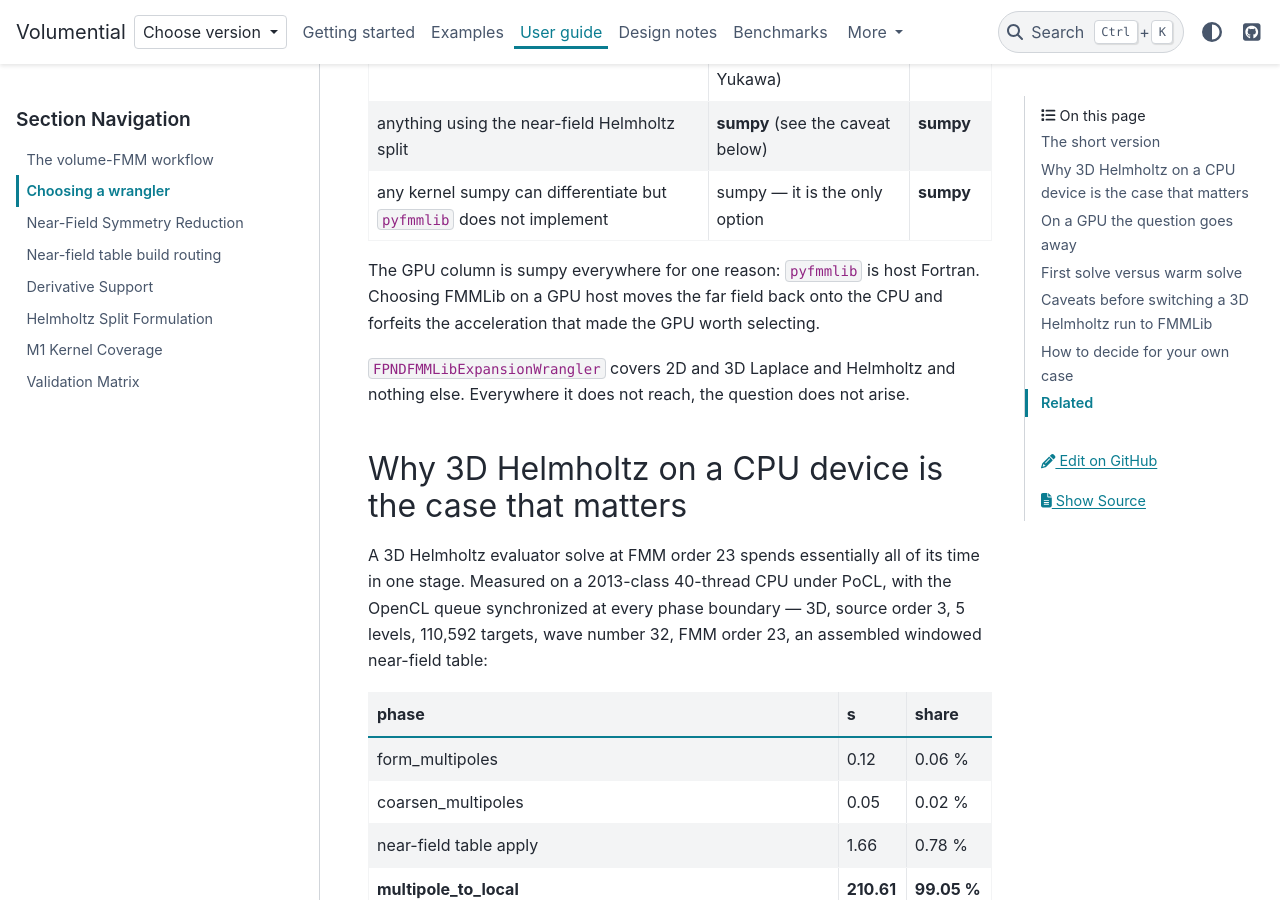
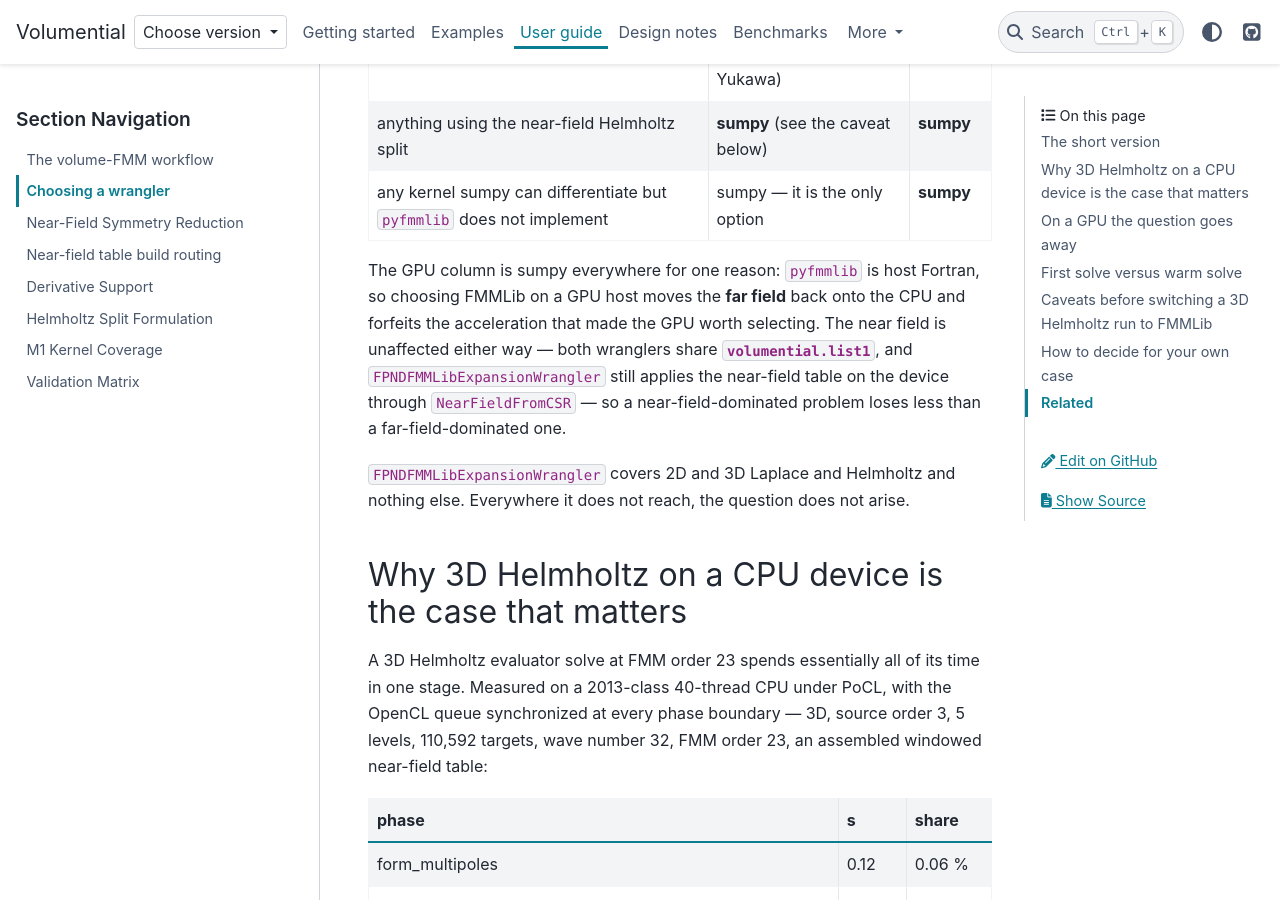
Before and after one commit to xywei/volumential, a Sphinx documentation site: the page built from doc/source/user-guide/choosing-a-wrangler.md, in a window 1280 px wide and 900 px high, scrolled down 662 px. Built offline with Sphinx 7.4.7 and the PyData theme 0.15.4, drawn with Linux system fonts in a browser that asks for light colours; some of the changed text lies outside the part shown.

Commit message:
docs: limit the FMMLib-on-GPU claim to the far field
"`pyfmmlib` is host Fortran and would give the GPU nothing to do" overstated
it.  Only the far-field stages are host Fortran;
`FPNDFMMLibExpansionWrangler.eval_direct_single_out_kernel` still runs
`volumential.list1.NearFieldFromCSR` on the device, which both wranglers
share.  An FMMLib/GPU run is therefore a hybrid that keeps the 18 to 27x
near-field table-apply gain and gives up the far-field one -- so the advice
still holds, but a near-field-dominated problem loses less than the sentence
implied.  Corrected in both places the page says it.

```diff
--- a/doc/source/user-guide/choosing-a-wrangler.md
+++ b/doc/source/user-guide/choosing-a-wrangler.md
@@ -19,8 +19,12 @@ wrong is an order of magnitude rather than a few percent.
 | any kernel sumpy can differentiate but `pyfmmlib` does not implement | sumpy — it is the only option | **sumpy** |
 
 The GPU column is sumpy everywhere for one reason: `pyfmmlib` is host
-Fortran. Choosing FMMLib on a GPU host moves the far field back onto the CPU
-and forfeits the acceleration that made the GPU worth selecting.
+Fortran, so choosing FMMLib on a GPU host moves the **far field** back onto
+the CPU and forfeits the acceleration that made the GPU worth selecting. The
+near field is unaffected either way — both wranglers share
+{mod}`volumential.list1`, and `FPNDFMMLibExpansionWrangler` still applies the
+near-field table on the device through `NearFieldFromCSR` — so a
+near-field-dominated problem loses less than a far-field-dominated one.
 
 `FPNDFMMLibExpansionWrangler` covers 2D and 3D Laplace and Helmholtz and
 nothing else. Everywhere it does not reach, the question does not arise.
@@ -94,8 +98,12 @@ committed CPU row to 2e-6 relative, and the solve's peak device memory is about
 57 GB, so the problem size and the card have to be matched deliberately.
 
 The FFT-based M2L is therefore **not** a bottleneck on a GPU, and there is no
-reason to move a GPU run to FMMLib: `pyfmmlib` is host Fortran and would give
-the GPU nothing to do.
+reason to move a GPU run to FMMLib: its far-field stages are host Fortran, so
+they would take the 139x back off the table. The near-field table apply stays
+on the device under either wrangler — that stage is `NearFieldFromCSR` in
+{mod}`volumential.list1`, which both share — so an FMMLib/GPU run is a hybrid
+that keeps the 18 to 27x near-field gain and gives up the far-field one, not
+a run with an idle GPU.
 
 ## First solve versus warm solve
 
```
